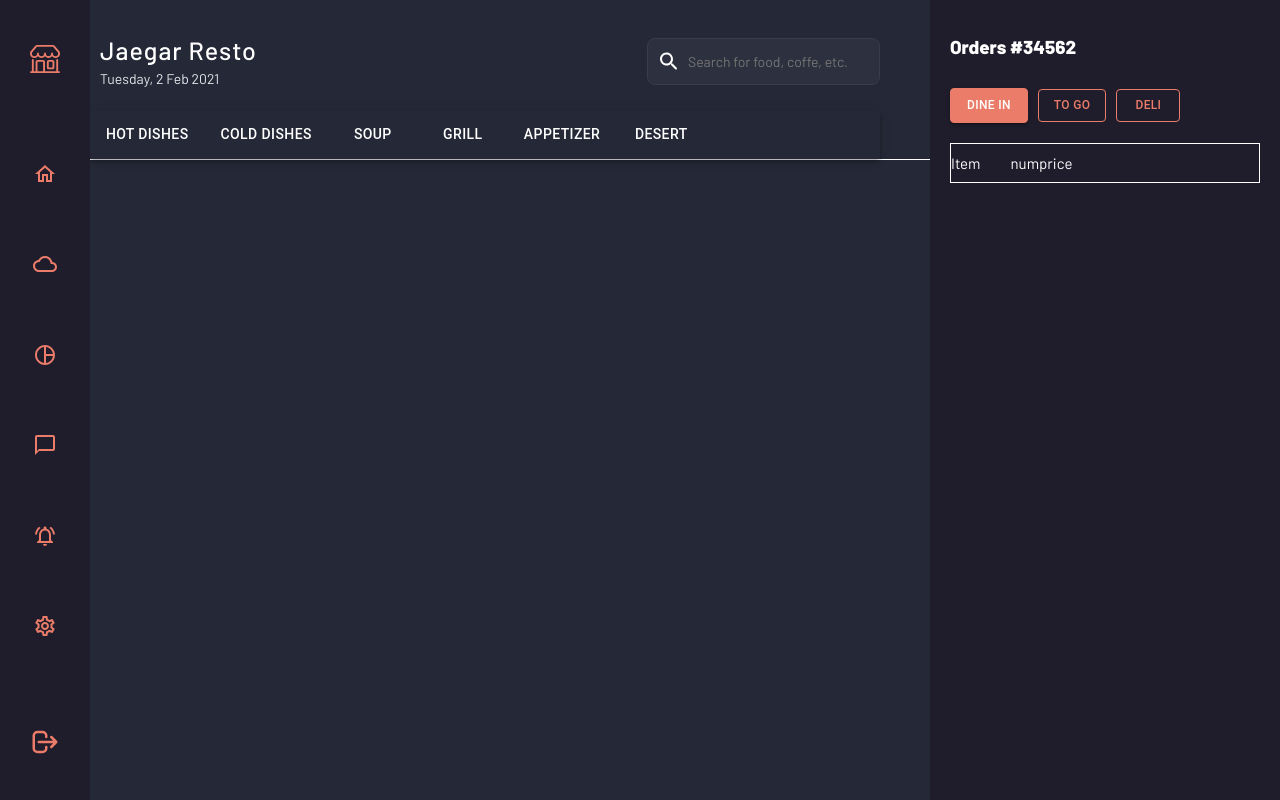
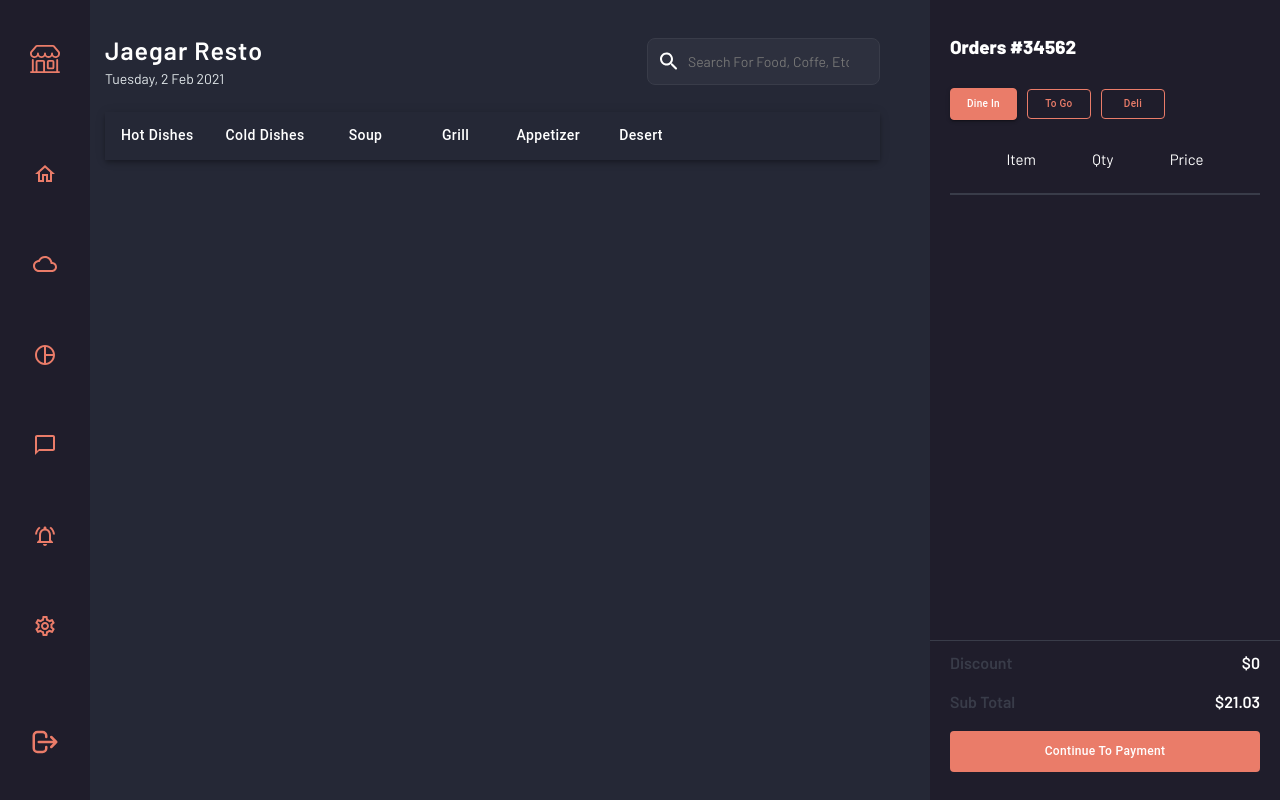
Before and after one commit to turgunov24/repoOne, a React (Create React App) app: page / in a window 1280 px wide. Built offline with nearby package versions, Linux system fonts and the light colour scheme.

Commit message:
NavbarRight

```diff
--- a/src/App.css
+++ b/src/App.css
@@ -6,6 +6,7 @@
     list-style: none;
     font-family: 'Barlow', sans-serif;
     user-select: none;
+    text-transform: capitalize !important;
 }
 body{
     background-color: #252836;
--- a/src/components/navbarLeft/main/style.css
+++ b/src/components/navbarLeft/main/style.css
@@ -95,7 +95,7 @@
 }
 .navbar ul li:hover{
     background-color: #252836;
-    transform: translateX(7px);
+    transform: translateX(5px);
 }
 
 .navbar ul li:hover a{
--- a/src/components/navbarRight/NavbarRight.jsx
+++ b/src/components/navbarRight/NavbarRight.jsx
@@ -15,8 +15,19 @@ function NavbarRight() {
           </div>
           <div className="Prices">
             <span>Item</span>
-            <span>num</span>
-            <span>price</span>
+            <span>Qty</span>
+            <span>Price</span>
+          </div>
+          <div className="ordersAbsoluteDiv">
+            <div className="discount">
+              <span>discount</span>
+              <span>$0</span>
+            </div>
+            <div className="subTotal">
+              <span>sub total</span>
+              <span>$21.03</span>
+            </div>
+            <Button fullWidth className="NavbarRightBottomButton">Continue to Payment</Button>
           </div>
         </div>
         <div className="Payment"></div>
--- a/src/components/navbarRight/style.css
+++ b/src/components/navbarRight/style.css
@@ -9,6 +9,7 @@
     background-color: #1F1D2B;
 }
 .Orders{
+    position: relative;
     display: flex;
     flex-direction: column;
     align-items: flex-start;
@@ -29,7 +30,8 @@
     margin-top: 20px;
 }
 .NavbarRightTopButton{
-    font-size: 12px !important;
+    font-size: 10px !important;
+    font-weight: 550 !important;
     margin-left: 10px !important;
     color: #EA7C69 !important;
     border: 1px solid #EA7C69 !important;
@@ -43,14 +45,61 @@
     margin-left: 0px !important;
 }
 .Prices{
-    border: 1px solid white;
+    display: flex;
+    align-items: center;
+    justify-content: space-evenly;
     width: 100%;
     padding: 10px 0px;
+    padding-bottom: 25px;
     margin-top: 10px;
     color: white;
     font-size: 15px;
+    border-bottom: 2px solid #393C49;
 
 }
-.Prices span:nth-child(2){
-    margin-left: 30px;
+.ordersAbsoluteDiv{
+    position: absolute;
+    bottom: 0;
+    left: 0;
+    display: flex;
+    align-items: center;
+    flex-direction: column;
+    justify-content: start;
+    width: 100%;
+    height: 160px;
+    padding: 2px 20px;
+    border-top: 1px solid #393C49;
 }
+.discount{
+    display: flex;
+    align-items: center;
+    justify-content: space-between;
+    width: 100%;
+    padding: 10px 0px;
+    color: white;
+    font-weight: 550;
+}
+.subTotal{
+    display: flex;
+    align-items: center;
+    justify-content: space-between;
+    width: 100%;
+    padding: 10px 0px;
+    color: white;
+    font-weight: 550;
+
+}
+.discount>span:nth-child(1){
+    color: #393C49;
+}
+.subTotal>span:nth-child(1){
+    color: #393C49;
+}
+.NavbarRightBottomButton{
+    font-size: 12px !important;
+    font-weight: 550 !important;
+    margin-top: 10px !important;
+    color: white !important;
+    padding: 10px 0px !important;
+    background-color: #EA7C69 !important;
+}
--- a/src/components/navbarTop/assets/Tabs/Tabs.jsx
+++ b/src/components/navbarTop/assets/Tabs/Tabs.jsx
@@ -7,7 +7,7 @@ function Tablar() {
   return (
     <>
         <AppBar className='appbar' position='static'>
-            <Tabs textColor='white'>
+            <Tabs textColor='grey'>
                 <Tab className='Tab1' label='Hot Dishes' />
                 <Tab className='Tab1' label='Cold Dishes' />
                 <Tab className='Tab1' label='Soup' />
--- a/src/components/navbarTop/assets/Tabs/style.css
+++ b/src/components/navbarTop/assets/Tabs/style.css
@@ -1,10 +1,13 @@
 .appbar{
     background-color: #252836 !important;
-    border: none !important;
+
+}
+.Tab1{
+    font-weight: 550 !important;
 }
 
+.Tab1:active{
 
-.Tab1:active{
-    color: #EA7C69;
-    border-bottom: 1px solid #EA7C69;
+    color: #EA7C69 !important;
+    border-bottom: 1px solid #EA7C69 !important;
 }
--- a/src/components/navbarTop/main/style.css
+++ b/src/components/navbarTop/main/style.css
@@ -9,9 +9,8 @@
     width: 100%;
     height: 160px;
     padding-top: 30px;
-    padding-left: 90px;
+    padding-left: 105px;
     padding-right: 400px;
-    border-bottom: 1px solid white;
 }
 
 .searchDiv{
@@ -48,12 +47,12 @@
     align-items: flex-start;
     justify-content: space-around;
     flex-direction: column;
-    padding: 5px 10px;
+    padding: 5px 0px;
     gap: 5px;
 }
 .calendarDiv h2{
     font-size: 25px;
-    font-weight: 500;
+    font-weight: 550;
     letter-spacing: 1px;
 }
 .calendarDiv p{
```
